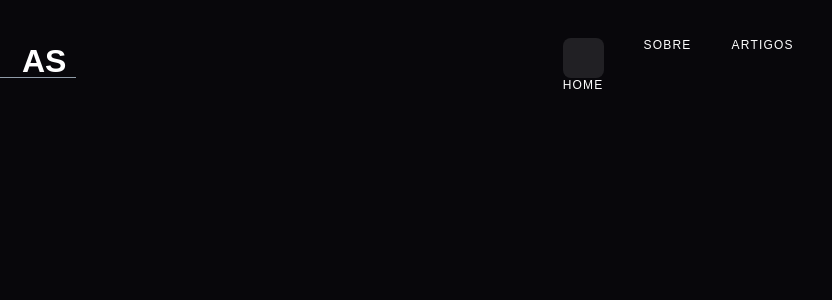
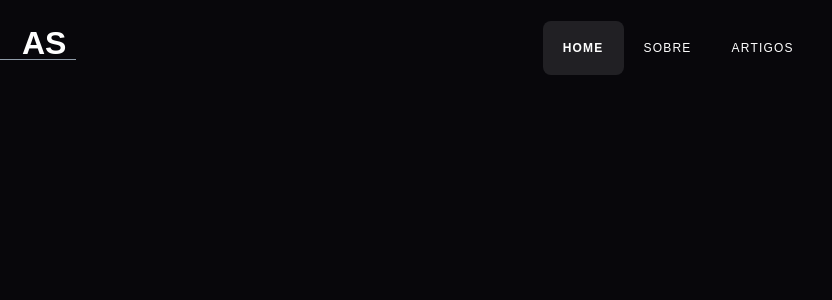
Before and after one commit to ArthurDotSaito/arthursaito.com, a Next.js app: page / in a window 1280 px wide. Both pictures are taken after a click on the element "HOME". Shown: the top 300 px of the page, without its empty margins (0-832 px from the left). Built offline with nearby package versions, Linux system fonts and the light colour scheme; a web font is replaced by a local one.

Commit message:
fix: fixing navBar

```diff
--- a/src/components/NavBar.tsx
+++ b/src/components/NavBar.tsx
@@ -2,7 +2,7 @@ import { useRouter } from 'next/router';
 import { useState } from 'react';
 import { styled } from '../../stitches.config';
 import Link from 'next/link';
-import { motion } from 'framer-motion';
+import { AnimatePresence, motion } from 'framer-motion';
 
 export default function NavBar() {
   const pages = ['home', 'sobre', 'artigos'];
@@ -21,21 +21,23 @@ export default function NavBar() {
             const isHovered = selected === page;
             return (
               <li key={page} onMouseEnter={() => setSelectedTab(page)}>
-                <NavBarPageTitle
-                  className={selected === page ? 'selected' : ''}
-                  layoutId={`title-${page}`}
-                  transition={{ type: 'spring', bounce: 0.25, duration: 0.5 }}
-                >
-                  {isHovered && (
-                    <NavBarPageTitleHovered
-                      layoutId="nav"
-                      initial={{ opacity: 0 }}
-                      animate={{ opacity: 1 }}
-                      exit={{ opacity: 0 }}
-                    />
-                  )}
-                  {page}
-                </NavBarPageTitle>
+                {isHovered ? (
+                  <NavBarPageTitleHovered
+                    layoutId="nav"
+                    initial={{ opacity: 0, scale: 0.95 }}
+                    animate={{ opacity: 1, scale: 1 }}
+                    exit={{ opacity: 0, scale: 0.95 }}
+                  >
+                    {page}
+                  </NavBarPageTitleHovered>
+                ) : (
+                  <NavBarPageTitle
+                    layoutId={`title-${page}`}
+                    transition={{ type: 'spring', bounce: 0.5, duration: 0.5 }}
+                  >
+                    {page}
+                  </NavBarPageTitle>
+                )}
               </li>
             );
           })}
@@ -111,8 +113,15 @@ const NavBarPageTitle = styled(motion.section, {
 });
 
 const NavBarPageTitleHovered = styled(motion.section, {
+  cursor: 'pointer',
+  display: 'inline-block',
+  fontSize: '12px',
+  fontWeight: '700',
+  letterSpacing: '1.2px',
+  padding: '20px',
+  textDecoration: 'none',
+  textTransform: 'uppercase',
   background: '$hover',
-  padding: 20,
   borderRadius: '$borderRadius',
   zIndex: -1,
 });
```
